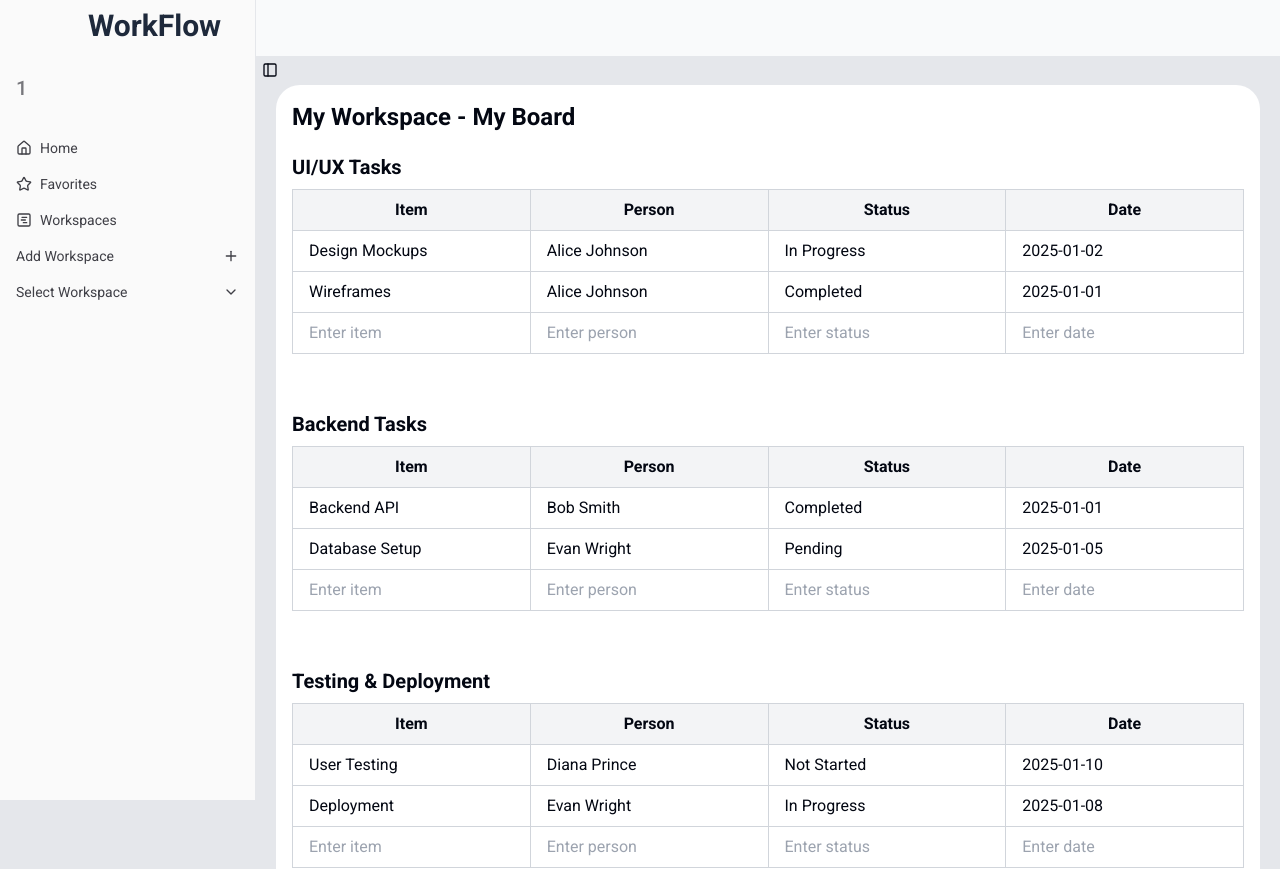
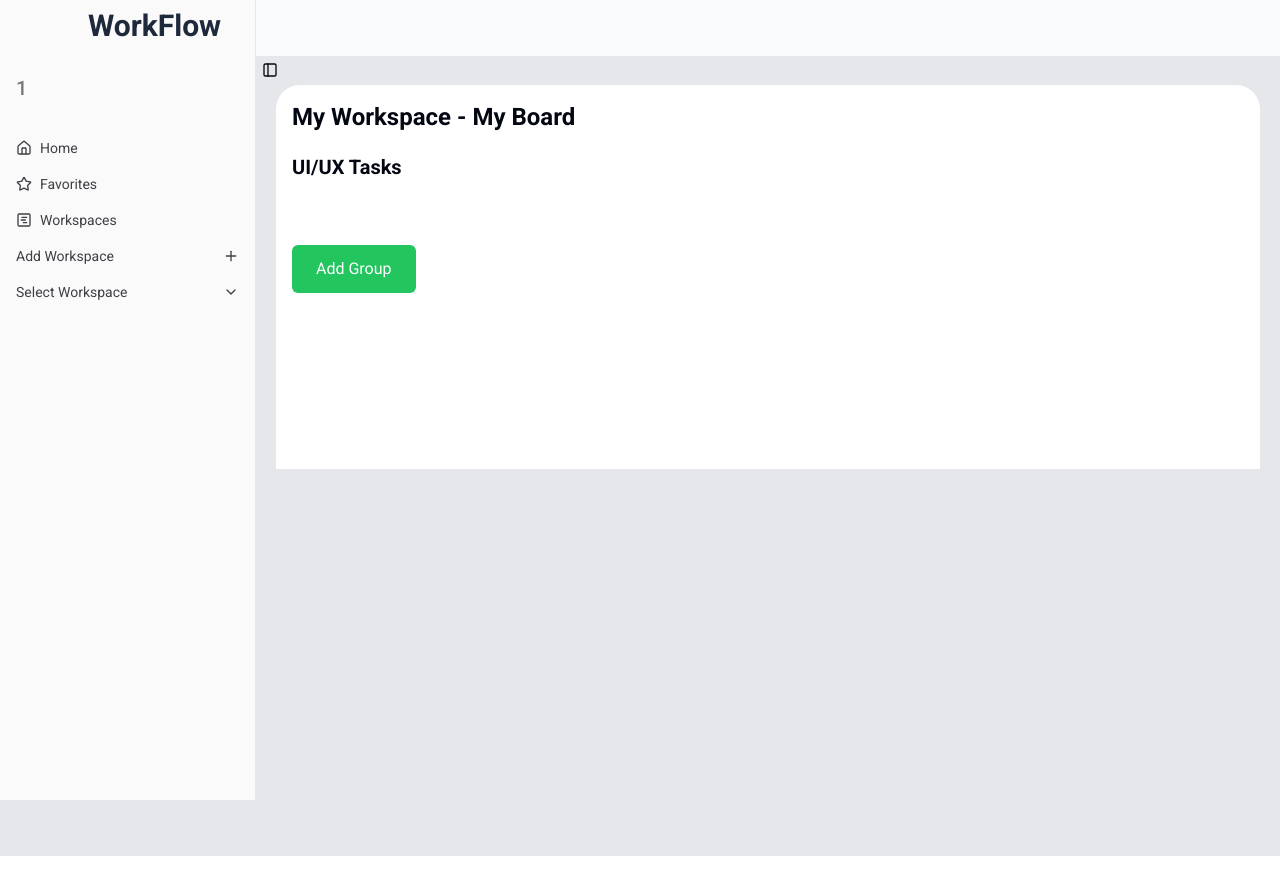
Before and after one commit to V-MuthuKamalesh/Workflow-Frontend, a Next.js app: page /1/boards/1 in a window 1280 px wide. Shown: the top 869 px of the page. Built offline with nearby package versions, Linux system fonts and the light colour scheme.

Commit message:
Splitting Groups component

```diff
--- /dev/null
+++ b/src/app/StoreProvider.js
@@ -0,0 +1,8 @@
+"use client";
+
+import { Provider } from "react-redux";
+import store from "@/lib/redux/store.js";
+
+export function StoreProvider({ children }) {
+  return <Provider store={store}>{children}</Provider>;
+}
--- a/src/app/_components/boards/boardData.js
+++ b/src/app/_components/boards/boardData.js
@@ -7,54 +7,18 @@ export const boardInfo = {
       groupId: 101,
       groupName: "UI/UX Tasks",
       entries: [
-        {
-          item: "Design Mockups",
-          person: "Alice Johnson",
-          status: "In Progress",
-          date: "2025-01-02",
-        },
-        {
-          item: "Wireframes",
-          person: "Alice Johnson",
-          status: "Completed",
-          date: "2025-01-01",
-        },
-      ],
-    },
-    {
-      groupId: 102,
-      groupName: "Backend Tasks",
-      entries: [
-        {
-          item: "Backend API",
-          person: "Bob Smith",
-          status: "Completed",
-          date: "2025-01-01",
-        },
-        {
-          item: "Database Setup",
-          person: "Evan Wright",
-          status: "Pending",
-          date: "2025-01-05",
-        },
-      ],
-    },
-    {
-      groupId: 103,
-      groupName: "Testing & Deployment",
-      entries: [
-        {
-          item: "User Testing",
-          person: "Diana Prince",
-          status: "Not Started",
-          date: "2025-01-10",
-        },
-        {
-          item: "Deployment",
-          person: "Evan Wright",
-          status: "In Progress",
-          date: "2025-01-08",
-        },
+        // {
+        //   item: "Design Mockups",
+        //   person: "Alice Johnson",
+        //   status: "In Progress",
+        //   date: "2025-01-02",
+        // },
+        // {
+        //   item: "Wireframes",
+        //   person: "Alice Johnson",
+        //   status: "Completed",
+        //   date: "2025-01-01",
+        // },
       ],
     },
   ],
--- /dev/null
+++ b/src/app/_components/groups/AddGroupButton.js
@@ -0,0 +1,15 @@
+import { addGroup } from "@/lib/redux/feautures/boardSlice";
+import { useDispatch } from "react-redux";
+
+export default function AddGroupButton() {
+  const dispatch = useDispatch();
+
+  return (
+    <button
+      className="mt-8 px-6 py-3 bg-green-500 text-white rounded-md hover:bg-green-600"
+      onClick={() => dispatch(addGroup())}
+    >
+      Add Group
+    </button>
+  );
+}
--- /dev/null
+++ b/src/app/_components/groups/AddNewTask.js
@@ -0,0 +1,25 @@
+export default function AddNewTask({
+  group,
+  newTaskData,
+  handleNewTaskInput,
+  handleAddTask,
+}) {
+  return (
+    <tr>
+      {Object.keys(group.entries[0] || {}).map((field) => (
+        <td key={field} className="border border-gray-300 px-4 py-2">
+          <input
+            type={field === "date" ? "date" : "text"}
+            placeholder={`Enter ${field}`}
+            value={newTaskData[group.groupId]?.[field] || ""}
+            className="w-full bg-transparent focus:outline-none focus:ring focus:ring-blue-200"
+            onChange={(event) =>
+              handleNewTaskInput(group.groupId, field, event.target.value)
+            }
+            onKeyDown={(event) => handleAddTask(group.groupId, event)}
+          />
+        </td>
+      ))}
+    </tr>
+  );
+}
--- a/src/app/_components/groups/Groups.js
+++ b/src/app/_components/groups/Groups.js
@@ -1,43 +1,19 @@
 "use client";
 
+import { useSelector, useDispatch } from "react-redux";
+import {
+  editTask,
+  addGroup,
+  addTask,
+} from "@/lib/redux/feautures/boardSlice.js";
 import { useState } from "react";
+import AddGroupButton from "./AddGroupButton";
+import AddNewTask from "./AddNewTask";
 
-export default function Groups({ boardInfo }) {
-  const [boardData, setBoardData] = useState(boardInfo);
-  const [newTaskData, setNewTaskData] = useState({}); // Temporary state for new task inputs
-
-  function handleEdit(groupId, entryIndex, field, value) {
-    setBoardData((prevData) => {
-      const updatedGroups = prevData.groups.map((group) => {
-        if (group.groupId === groupId) {
-          const updatedEntries = [...group.entries];
-
-          updatedEntries[entryIndex] = {
-            ...updatedEntries[entryIndex],
-            [field]: value,
-          };
-
-          return { ...group, entries: updatedEntries };
-        }
-
-        return group;
-      });
-
-      return { ...prevData, groups: updatedGroups };
-    });
-  }
-
-  function handleAddGroup() {
-    setBoardData((prevData) => {
-      const newGroup = {
-        groupId: Date.now(), // Unique ID
-        groupName: `New Group ${prevData.groups.length + 1}`,
-        entries: [],
-      };
-
-      return { ...prevData, groups: [...prevData.groups, newGroup] };
-    });
-  }
+export default function Groups() {
+  const dispatch = useDispatch();
+  const boardData = useSelector((state) => state.board);
+  const [newTaskData, setNewTaskData] = useState({});
 
   function handleNewTaskInput(groupId, field, value) {
     setNewTaskData((prevData) => ({
@@ -49,28 +25,16 @@ export default function Groups({ boardInfo }) {
     }));
   }
 
-  function handleAddTask(groupId, e) {
-    if (e.key === "Enter") {
-      setBoardData((prevData) => {
-        const updatedGroups = prevData.groups.map((group) => {
-          if (group.groupId === groupId) {
-            const newTask = {
-              item: newTaskData[groupId]?.item || "New Task",
-              person: newTaskData[groupId]?.person || "",
-              status: newTaskData[groupId]?.status || "",
-              date: newTaskData[groupId]?.date || "",
-            };
+  function handleAddTask(groupId, event) {
+    if (event.key === "Enter") {
+      const fields =
+        boardData.groups.find((g) => g.groupId === groupId)?.entries[0] || {};
+      const newTask = Object.keys(fields).reduce((task, field) => {
+        task[field] = newTaskData[groupId]?.[field] || "";
+        return task;
+      }, {});
 
-            return { ...group, entries: [...group.entries, newTask] };
-          }
-
-          return group;
-        });
-
-        return { ...prevData, groups: updatedGroups };
-      });
-
-      // Clear the temporary task input state for the group
+      dispatch(addTask({ groupId, task: newTask }));
       setNewTaskData((prevData) => ({ ...prevData, [groupId]: {} }));
     }
   }
@@ -87,10 +51,14 @@ export default function Groups({ boardInfo }) {
             <table className="table-auto w-full border-collapse border border-gray-300">
               <thead>
                 <tr className="bg-gray-100">
-                  <th className="border border-gray-300 px-4 py-2">Item</th>
-                  <th className="border border-gray-300 px-4 py-2">Person</th>
-                  <th className="border border-gray-300 px-4 py-2">Status</th>
-                  <th className="border border-gray-300 px-4 py-2">Date</th>
+                  {Object.keys(group.entries[0] || {}).map((field) => (
+                    <th
+                      key={field}
+                      className="border border-gray-300 px-4 py-2 capitalize"
+                    >
+                      {field}
+                    </th>
+                  ))}
                 </tr>
               </thead>
               <tbody>
@@ -102,15 +70,17 @@ export default function Groups({ boardInfo }) {
                         key={field}
                       >
                         <input
-                          type="text"
+                          type={field === "date" ? "date" : "text"}
                           value={entry[field]}
                           className="w-full bg-transparent focus:outline-none focus:ring focus:ring-blue-200"
-                          onChange={(e) =>
-                            handleEdit(
-                              group.groupId,
-                              entryIndex,
-                              field,
-                              e.target.value
+                          onChange={(event) =>
+                            dispatch(
+                              editTask({
+                                groupId: group.groupId,
+                                entryIndex,
+                                field,
+                                value: event.target.value,
+                              })
                             )
                           }
                         />
@@ -118,41 +88,18 @@ export default function Groups({ boardInfo }) {
                     ))}
                   </tr>
                 ))}
-                {/* New task row */}
-                <tr>
-                  {Object.keys(group.entries[0]).map((field) => (
-                    <td
-                      key={field}
-                      className="border border-gray-300 px-4 py-2"
-                    >
-                      <input
-                        type="text"
-                        placeholder={`Enter ${field}`}
-                        value={newTaskData[group.groupId]?.[field] || ""}
-                        className="w-full bg-transparent focus:outline-none focus:ring focus:ring-blue-200"
-                        onChange={(e) =>
-                          handleNewTaskInput(
-                            group.groupId,
-                            field,
-                            e.target.value
-                          )
-                        }
-                        onKeyDown={(e) => handleAddTask(group.groupId, e)}
-                      />
-                    </td>
-                  ))}
-                </tr>
+                <AddNewTask
+                  group={group}
+                  newTaskData={newTaskData}
+                  handleNewTaskInput={handleNewTaskInput}
+                  handleAddTask={handleAddTask}
+                />
               </tbody>
             </table>
           </div>
         ))}
       </div>
-      <button
-        className="mt-8 px-6 py-3 bg-green-500 text-white rounded-md hover:bg-green-600"
-        onClick={handleAddGroup}
-      >
-        Add Group
-      </button>
+      <AddGroupButton />
     </div>
   );
 }
--- a/src/app/layout.js
+++ b/src/app/layout.js
@@ -3,6 +3,7 @@ import { Roboto } from "next/font/google";
 
 import "./globals.css";
 import { GoogleOAuthProvider } from "@react-oauth/google";
+import { StoreProvider } from "./StoreProvider";
 
 const roboto = Roboto({
   weight: ["100", "300", "400", "500", "700", "900"],
@@ -27,9 +28,9 @@ export const metadata = {
 export default function RootLayout({ children }) {
   return (
     <html lang="en">
-      <body className={` ${geistMono.variable} antialiased`}>
+      <body className={`${roboto.className} ${geistMono.variable} antialiased`}>
         <GoogleOAuthProvider clientId={process.env.CLIENT_ID}>
-          <div className={`${roboto.className}`}>{children}</div>
+          <StoreProvider>{children}</StoreProvider>
         </GoogleOAuthProvider>
       </body>
     </html>
--- /dev/null
+++ b/src/lib/redux/feautures/boardSlice.js
@@ -0,0 +1,56 @@
+import { boardInfo } from "@/app/_components/boards/boardData";
+import { createSlice } from "@reduxjs/toolkit";
+
+const initialState = boardInfo;
+
+const boardSlice = createSlice({
+  name: "board",
+  initialState,
+  reducers: {
+    setBoardData: (state, action) => {
+      return action.payload;
+    },
+    editTask: (state, action) => {
+      const { groupId, entryIndex, field, value } = action.payload;
+
+      const group = state.groups.find((group) => group.groupId === groupId);
+
+      if (group) {
+        group.entries[entryIndex][field] = value;
+      }
+    },
+    addTask: (state, action) => {
+      const { groupId, task } = action.payload;
+
+      const group = state.groups.find((g) => g.groupId === groupId);
+
+      if (group) {
+        group.entries.push(task);
+      }
+    },
+    addGroup: (state) => {
+      const defaultEntryStructure = state.groups[0]?.entries[0] || {
+        item: "",
+        person: "",
+        status: "",
+        date: "",
+      };
+
+      const newGroup = {
+        groupId: Date.now(),
+        groupName: `New Group ${state.groups.length + 1}`,
+        entries: [
+          Object.keys(defaultEntryStructure).reduce((entry, field) => {
+            entry[field] = "";
+            return entry;
+          }, {}),
+        ],
+      };
+
+      state.groups.push(newGroup);
+    },
+  },
+});
+
+export const { setBoardData, editTask, addTask, addGroup } = boardSlice.actions;
+export default boardSlice.reducer;
--- /dev/null
+++ b/src/lib/redux/store.js
@@ -0,0 +1,10 @@
+import { configureStore } from "@reduxjs/toolkit";
+import boardReducer from "./feautures/boardSlice.js";
+
+const store = configureStore({
+  reducer: {
+    board: boardReducer,
+  },
+});
+
+export default store;
```
